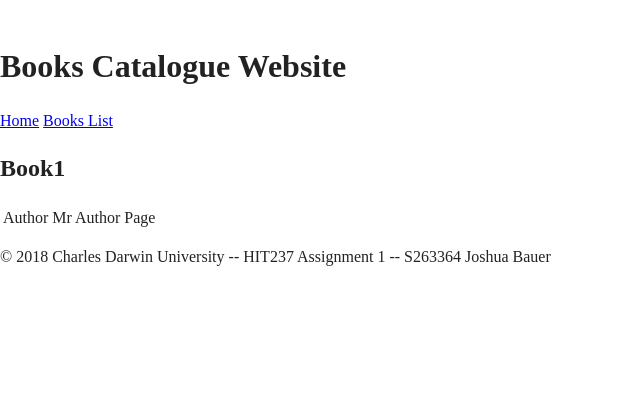
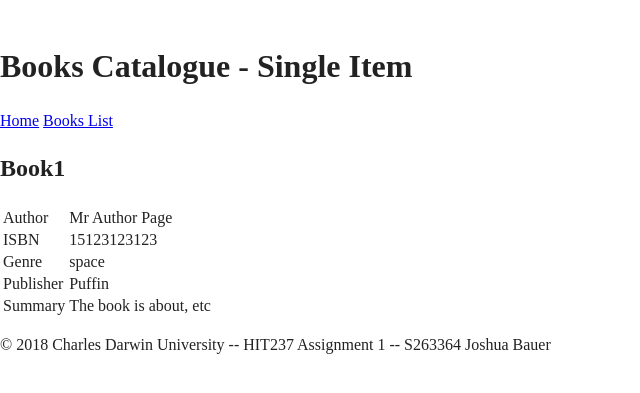
Before and after one commit to jaybeebauer/HIT237-Assignment1, a Django app: page /book/1 in a window 1280 px wide. Shown: the top 393 px of the page, without its empty margins (0-640 px from the left). Run offline with Django 3.2, Linux system fonts and the light colour scheme; some libraries are stand-ins or nearby versions.

Commit message:
-Fixed missing attributes in Book Class
-Added table and function for Single Book
-Updated titles for pages

```diff
--- a/HIT237-Assignment1/books_repo/templates/book.html
+++ b/HIT237-Assignment1/books_repo/templates/book.html
@@ -1,4 +1,8 @@
 {% extends "base.html" %}
+
+{% block page_title %}Books Catalogue - Single Item{% endblock %}
+
+{% block page_heading_title %}<h1>Books Catalogue - Single Item</h1>{% endblock %}
 
 {% block main_body %}
 
@@ -9,6 +13,22 @@
         <td>Author</td>
         <td>{{ book.author }}</td>
       </tr>
+      <tr>
+        <td>ISBN</td>
+        <td>{{ book.isbn }}</td>
+      </tr>
+        <tr>
+        <td>Genre</td>
+        <td>{{ book.genre }}</td>
+      </tr>
+        <tr>
+        <td>Publisher</td>
+        <td>{{ book.publisher }}</td>
+      </tr>
+        <tr>
+        <td>Summary</td>
+        <td>{{ book.summary }}</td>
+      </tr>
     </table>
 
 
--- a/HIT237-Assignment1/books_repo/templates/books.html
+++ b/HIT237-Assignment1/books_repo/templates/books.html
@@ -1,4 +1,8 @@
 {% extends "base.html" %}
+
+{% block page_title %}Books Catalogue - List{% endblock %}
+
+{% block page_heading_title %}<h1>Books Catalogue - List</h1>{% endblock %}
 
 {% block main_body %}
 
--- a/HIT237-Assignment1/books_repo/templates/datamodel.html
+++ b/HIT237-Assignment1/books_repo/templates/datamodel.html
@@ -1,4 +1,9 @@
 {% extends "base.html" %}
+
+{% block page_title %}Books Catalogue - Data Model{% endblock %}
+
+{% block page_heading_title %}<h1>Books Catalogue - Data Model</h1>{% endblock %}
+
 
 {% block main_body %}
 
--- a/HIT237-Assignment1/books_repo/views.py
+++ b/HIT237-Assignment1/books_repo/views.py
@@ -24,6 +24,9 @@ class Book:
         self.title = title
         self.isbn = isbn
         self.author = author
+        self.genre = genre
+        self.publisher = publisher
+        self.summary = summary
 
 def get_books():
     booklist = []
```
Also changed, not shown: HIT237-Assignment1/books_repo/templates/index_old.html (deleted, +0 -9 lines), 1 other file.
